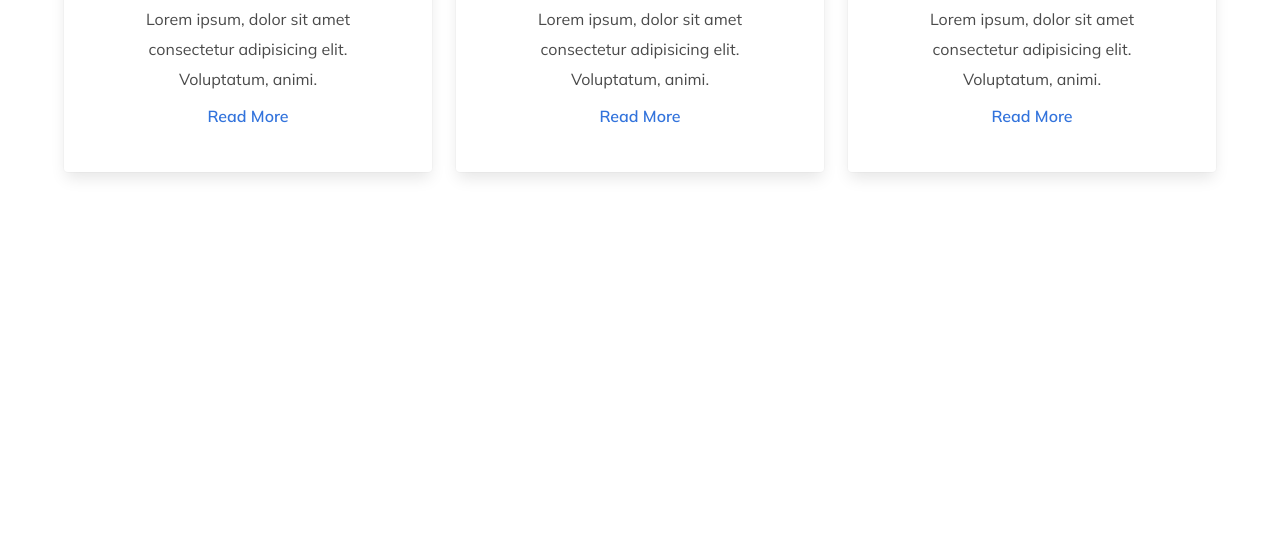
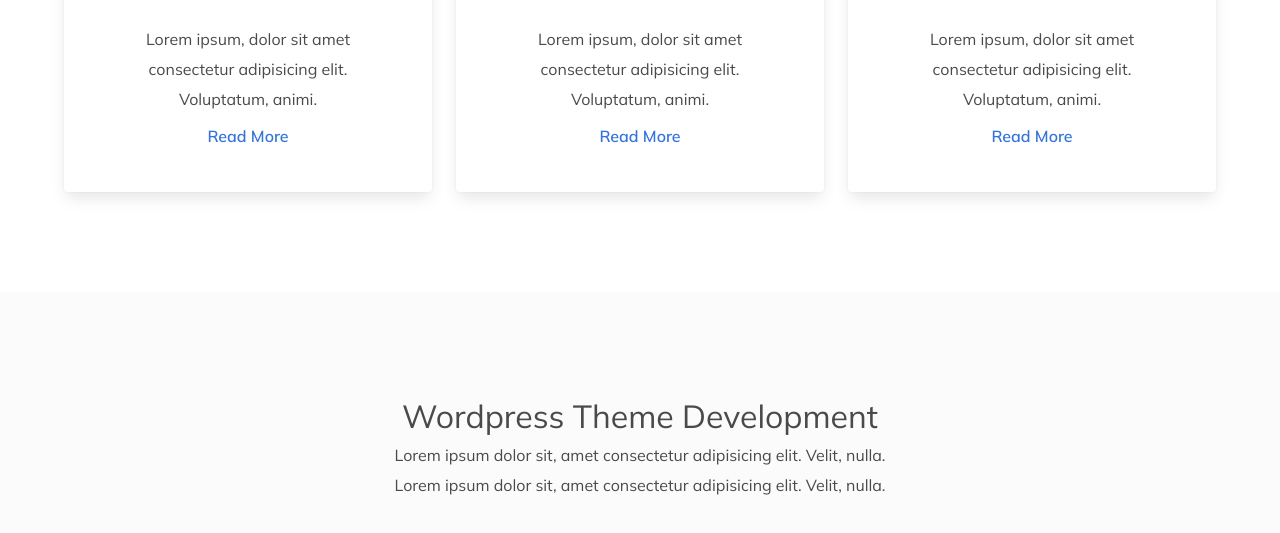
Before and after one commit to devmhimran/personal-portfolio, a plain HTML site: page index.html in a window 1280 px wide. Shown: the part 1669-2202 px from the top of the page. Before the commit the page ends 1941 px from the top, so only its background shows below. Drawn offline with Linux system fonts and the light colour scheme.

Commit message:
Added Wordpress Project Section

```diff
--- a/assets/css/style.css
+++ b/assets/css/style.css
@@ -40,6 +40,9 @@ hr{
     background-color: #fbfbfb;
     font-size: 18px;
     line-height: 32px;
+}
+.about-section .box{
+    padding: 30px;
 }
 .tag{
     margin-bottom: 20px;
@@ -98,3 +101,16 @@ hr{
     font-size: 16px;
     font-weight: 600;
 }
+.wordpress-project{
+    padding: 100px 0;
+    background-color: #fbfbfb;
+}
+.wordpress-project-heading{
+    font-size: 32px;
+    text-align: center;
+}
+.wordpress-project-sub-text{
+    font-size: 16px;
+    line-height: 30px;
+    text-align: center;
+}
--- a/index.html
+++ b/index.html
@@ -130,7 +130,15 @@
             </div>
         </div>
     </div>
-
+    <div class="wordpress-project">
+        <div class="container">
+            <h1 class="wordpress-project-heading">Wordpress Theme Development</h1>
+            <p class="wordpress-project-sub-text">
+                Lorem ipsum dolor sit, amet consectetur adipisicing elit. Velit, nulla.<br>
+                Lorem ipsum dolor sit, amet consectetur adipisicing elit. Velit, nulla.
+            </p>
+        </div>
+    </div>
     <script src="assets/js/main.js"></script>
 </body>
 </html>
```
